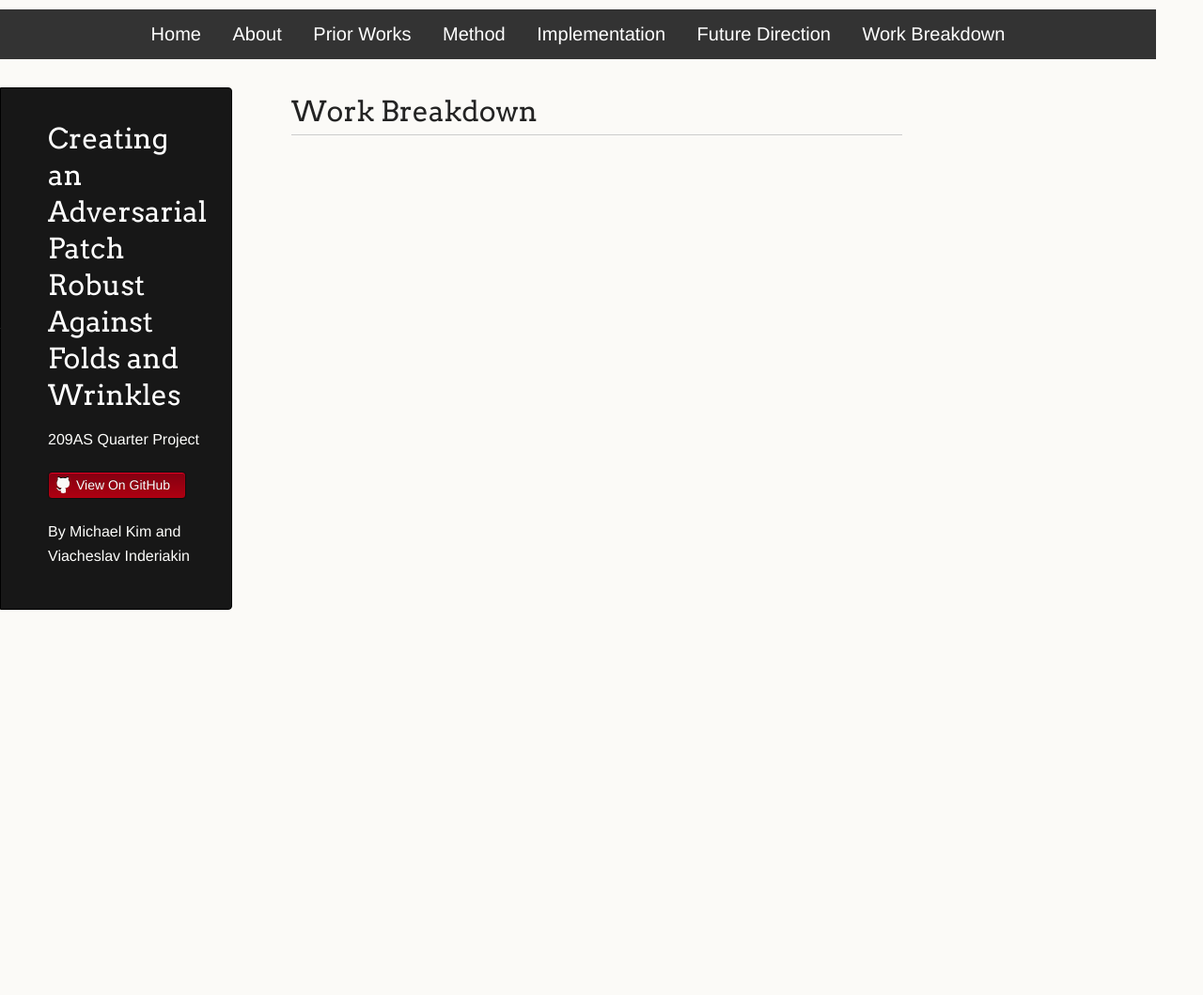
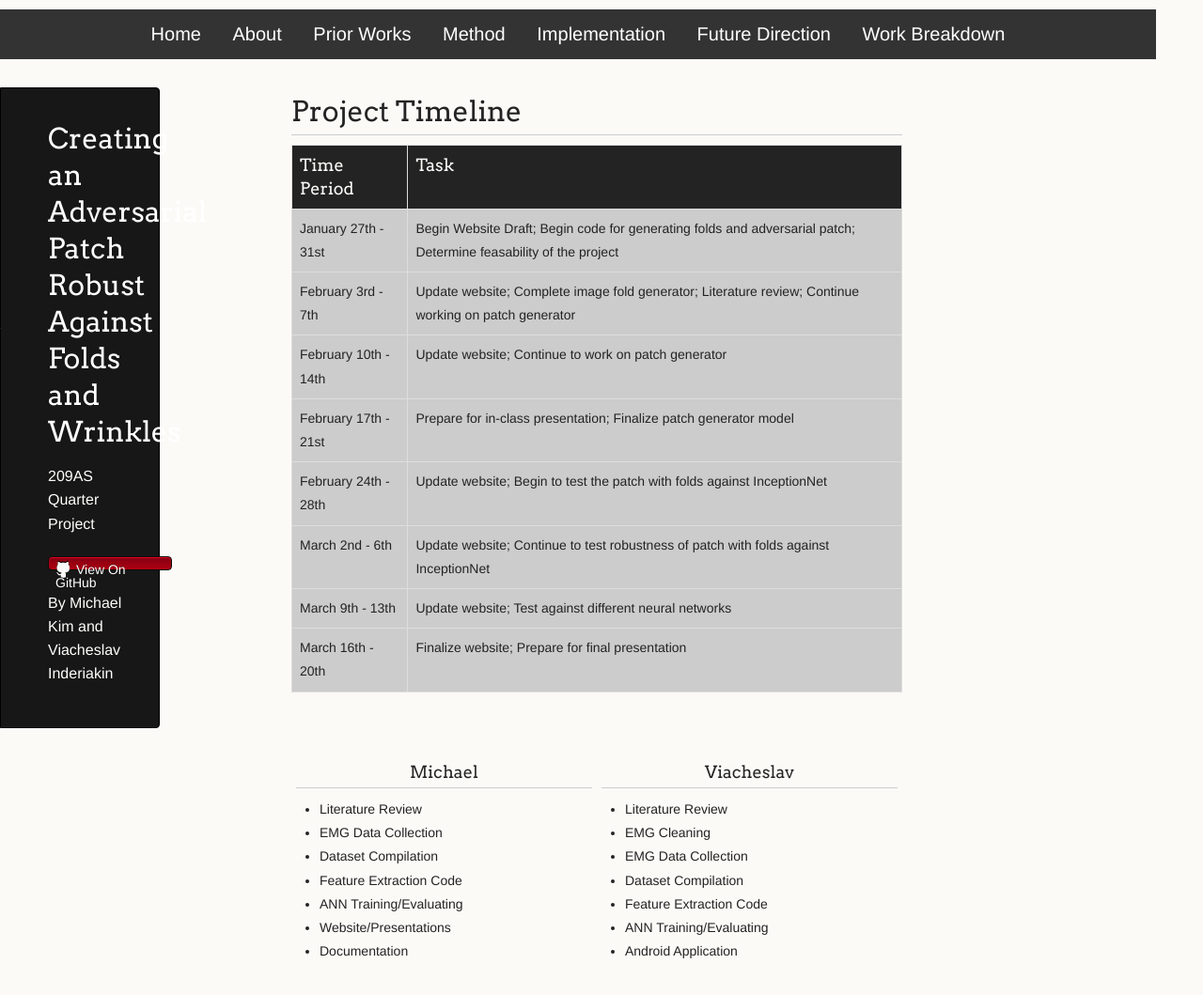
Before and after one commit to SlavaInder/209AS_Adversarial_Patch, a Jekyll site: the page built from docs/work_breakdown.md, in a window 1280 px wide and 1102 px high. Shown: the top 1059 px of the window at 94% size. Built offline with Jekyll 4.4.1, drawn with Linux system fonts in a browser that asks for light colours; our own code applies the rules of GitHub Pages for plain Markdown files.

Commit message:
Update work_breakdown.md

```diff
--- a/docs/work_breakdown.md
+++ b/docs/work_breakdown.md
@@ -2,4 +2,105 @@
 layout: default
 ---
 
-# Work Breakdown
+# Project Timeline
+
+<html>
+  <style>
+    * {
+      box-sizing: border-box;
+    }
+  #center {
+    display: block;
+    margin-left: auto;
+    margin-right: auto;
+    width: 50%;
+  }
+  .column {
+    float: left;
+    width: 50%;
+    padding: 5px;
+  }
+  table {
+    border-collapse: collapse;
+    width: 50%;
+  }
+  td, th {
+    border: 1px solid #dddddd;
+    text-align: left;
+    padding: 8px;
+  }
+
+  tr:nth-child(even) {
+    background-color: #dddddd;
+  }
+  .row::after {
+    content: "";
+    clear: both;
+    display: table;
+  }
+  </style>
+  <table style="width:100%">
+    <tr>
+      <th>Time Period</th>
+      <th>Task</th>
+    </tr>
+    <tr>
+      <td>January 27th - 31st</td>
+      <td>Begin Website Draft; Begin code for generating folds and adversarial patch; Determine feasability of the project</td>
+    </tr>
+    <tr>
+      <td>February 3rd - 7th</td>
+      <td>Update website; Complete image fold generator; Literature review; Continue working on patch generator</td>
+     </tr>
+    <tr>
+      <td>February 10th - 14th</td>
+      <td>Update website; Continue to work on patch generator</td>
+    </tr>
+    <tr>
+      <td>February 17th - 21st</td>
+      <td>Prepare for in-class presentation; Finalize patch generator model</td>
+     </tr>
+    <tr>
+      <td>February 24th - 28th</td>
+      <td>Update website; Begin to test the patch with folds against InceptionNet</td>
+    </tr>
+    <tr>
+      <td>March 2nd - 6th</td>
+      <td>Update website; Continue to test robustness of patch with folds against InceptionNet</td>
+    </tr>
+     <tr>
+      <td>March 9th - 13th</td>
+      <td>Update website; Test against different neural networks</td>
+    </tr>
+     <tr>
+      <td>March 16th - 20th</td>
+      <td>Finalize website; Prepare for final presentation</td>
+    </tr>
+  </table>
+
+  <div class = "row">
+      <div class = "column">
+         <center><h3>Michael</h3></center>
+          <ul>
+            <li>Literature Review</li>
+              <li>EMG Data Collection</li>
+              <li>Dataset Compilation</li>
+              <li>Feature Extraction Code</li>
+              <li>ANN Training/Evaluating</li>
+              <li>Website/Presentations</li>
+              <li>Documentation</li>
+           </ul>
+      </div>
+      <div class = "column">
+         <center><h3>Viacheslav</h3></center>
+        <ul>
+          <li>Literature Review</li>
+            <li>EMG Cleaning</li>
+            <li>EMG Data Collection</li>
+            <li>Dataset Compilation</li>
+            <li>Feature Extraction Code</li>
+            <li>ANN Training/Evaluating</li>
+            <li>Android Application</li>
+           </ul>
+      </div>
+    </div></html>
```
